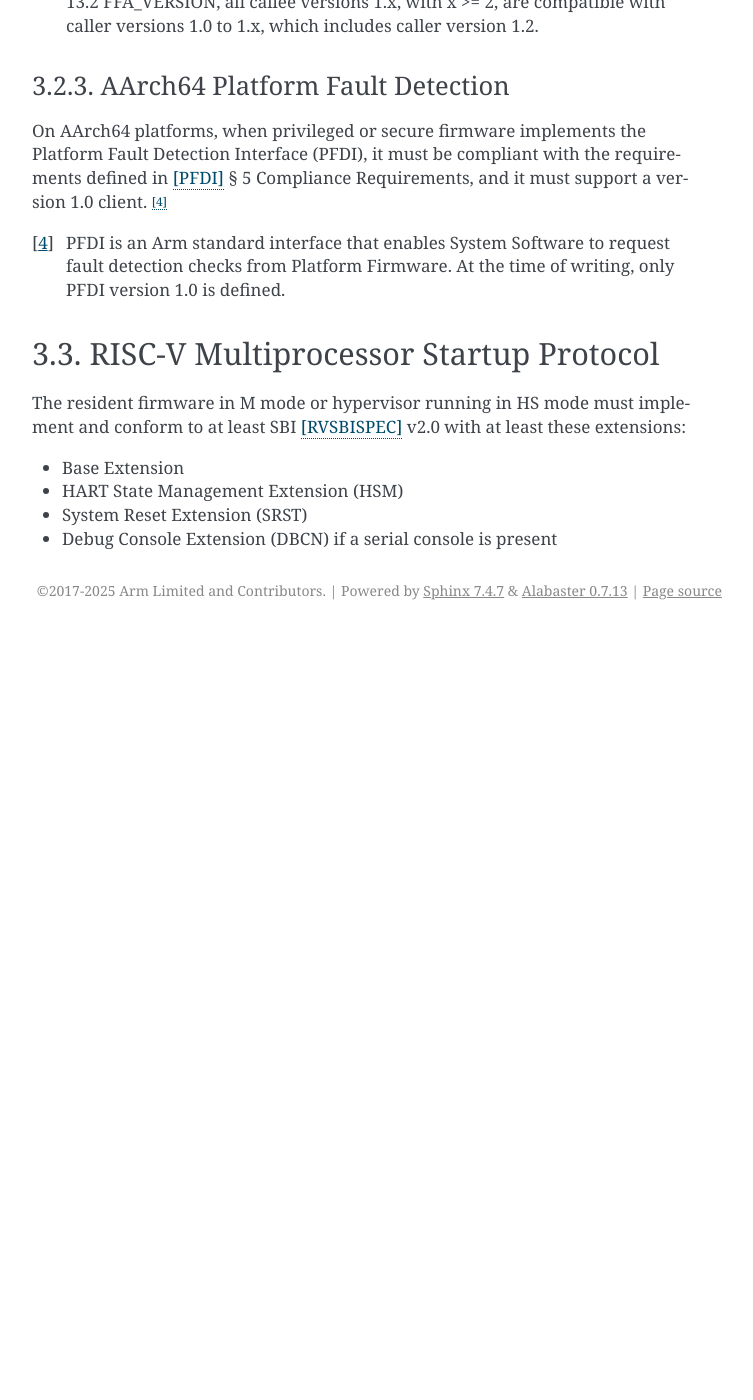
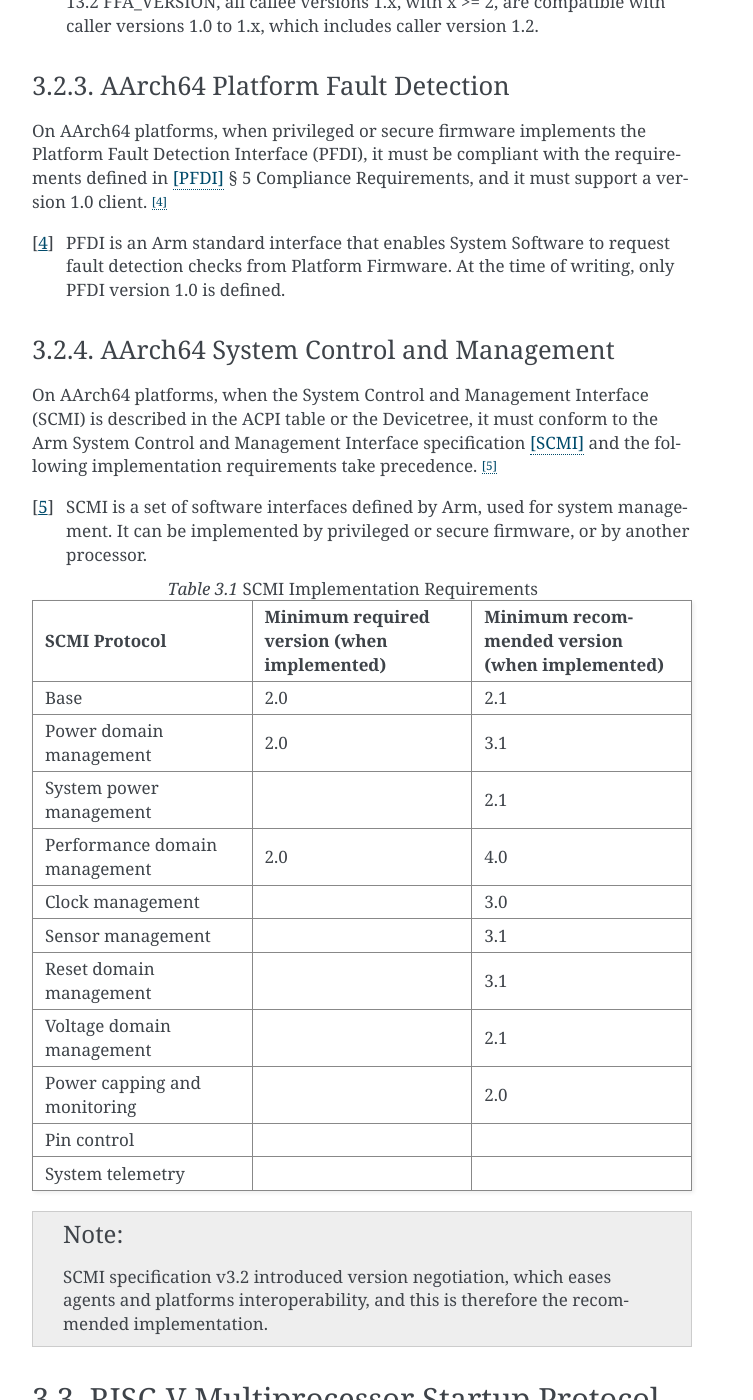
Before and after one commit to ARM-software/ebbr, a Sphinx documentation site: the page built from source/chapter3-secureworld.rst, in a window 1280 px wide and 1400 px high, scrolled down 1418 px. Shown: the whole window, without its empty margins (388-1141 px from the left). Built offline with Sphinx 7.4.7, drawn with Linux system fonts in a browser that asks for light colours; before the commit the page ends 2048 px from its top, so only the background shows below that; some of the changed text lies outside the part shown.

Commit message:
chapter3: add SCMI requirements
Add requirements on AArch64 platforms, when SCMI is implemented.
The requirements are on the minimum required and recommended versions for
the implemented SCMI protocols.
This corresponds to requiring at least SCMI 2.0 B, and ideally SCMI 3.2 E.

Signed-off-by: Vincent Stehlé <vincent.stehle@arm.com>

```diff
--- a/source/chapter3-secureworld.rst
+++ b/source/chapter3-secureworld.rst
@@ -73,6 +73,64 @@ defined in [PFDI]_ § 5 Compliance Requirements, and it must support a version
    request fault detection checks from Platform Firmware.
    At the time of writing, only PFDI version 1.0 is defined.
 
+AArch64 System Control and Management
+-------------------------------------
+
+On AArch64 platforms, when the System Control and Management Interface (SCMI) is
+described in the ACPI table or the Devicetree, it must conform to the Arm System
+Control and Management Interface specification [SCMI]_ and the following
+implementation requirements take precedence. [#SCMINote]_
+
+.. [#SCMINote] SCMI is a set of software interfaces defined by Arm, used for
+   system management.
+   It can be implemented by privileged or secure firmware, or by another
+   processor.
+
+.. list-table:: SCMI Implementation Requirements
+   :widths: 33 33 33
+   :header-rows: 1
+
+   * - SCMI Protocol
+     - Minimum required version (when implemented)
+     - Minimum recommended version (when implemented)
+   * - Base
+     - 2.0
+     - 2.1
+   * - Power domain management
+     - 2.0
+     - 3.1
+   * - System power management
+     -
+     - 2.1
+   * - Performance domain management
+     - 2.0
+     - 4.0
+   * - Clock management
+     -
+     - 3.0
+   * - Sensor management
+     -
+     - 3.1
+   * - Reset domain management
+     -
+     - 3.1
+   * - Voltage domain management
+     -
+     - 2.1
+   * - Power capping and monitoring
+     -
+     - 2.0
+   * - Pin control
+     -
+     -
+   * - System telemetry
+     -
+     -
+
+.. note:: SCMI specification v3.2 introduced version negotiation, which eases
+   agents and platforms interoperability, and this is therefore the recommended
+   implementation.
+
 RISC-V Multiprocessor Startup Protocol
 ======================================
 
```
